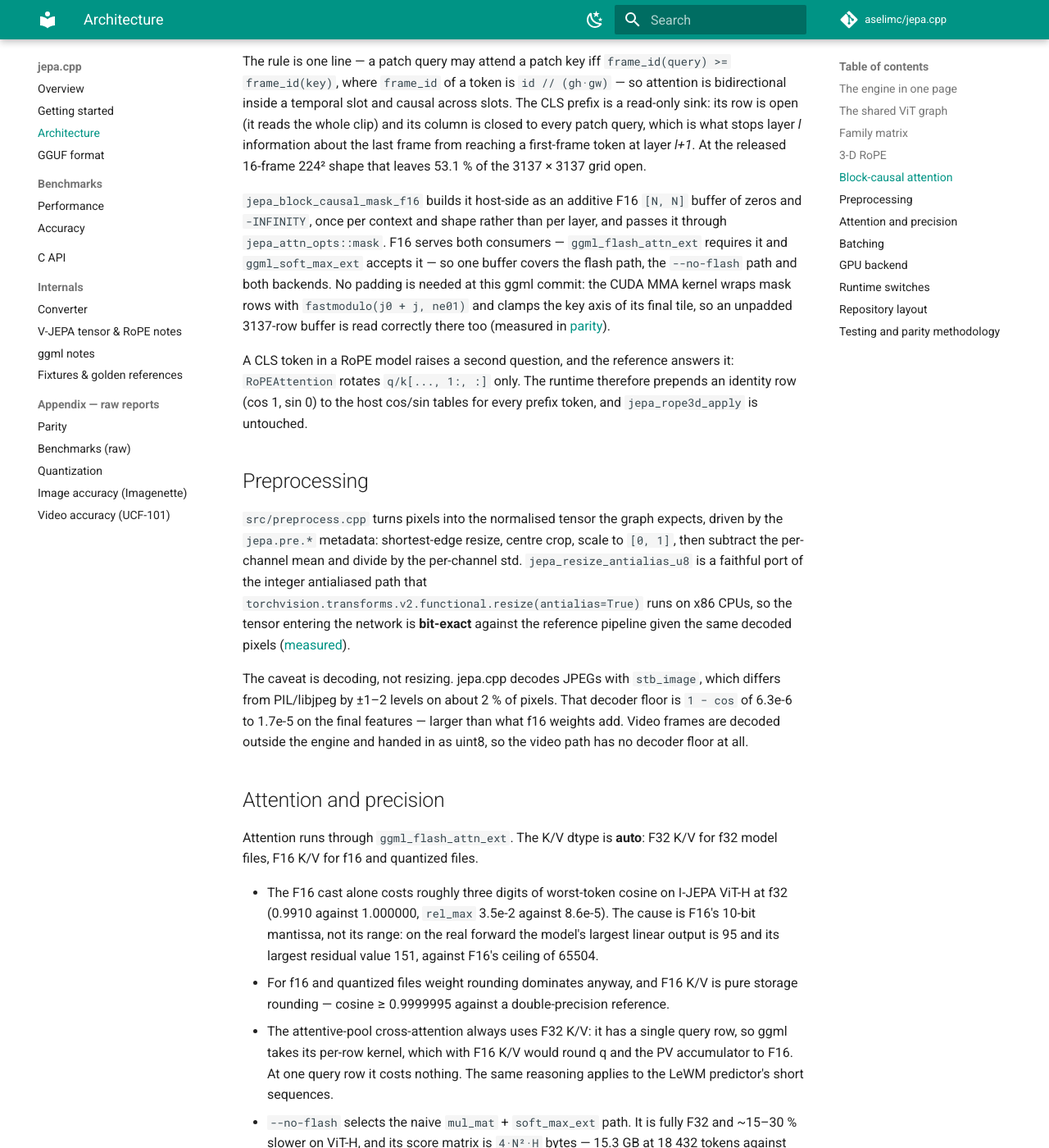
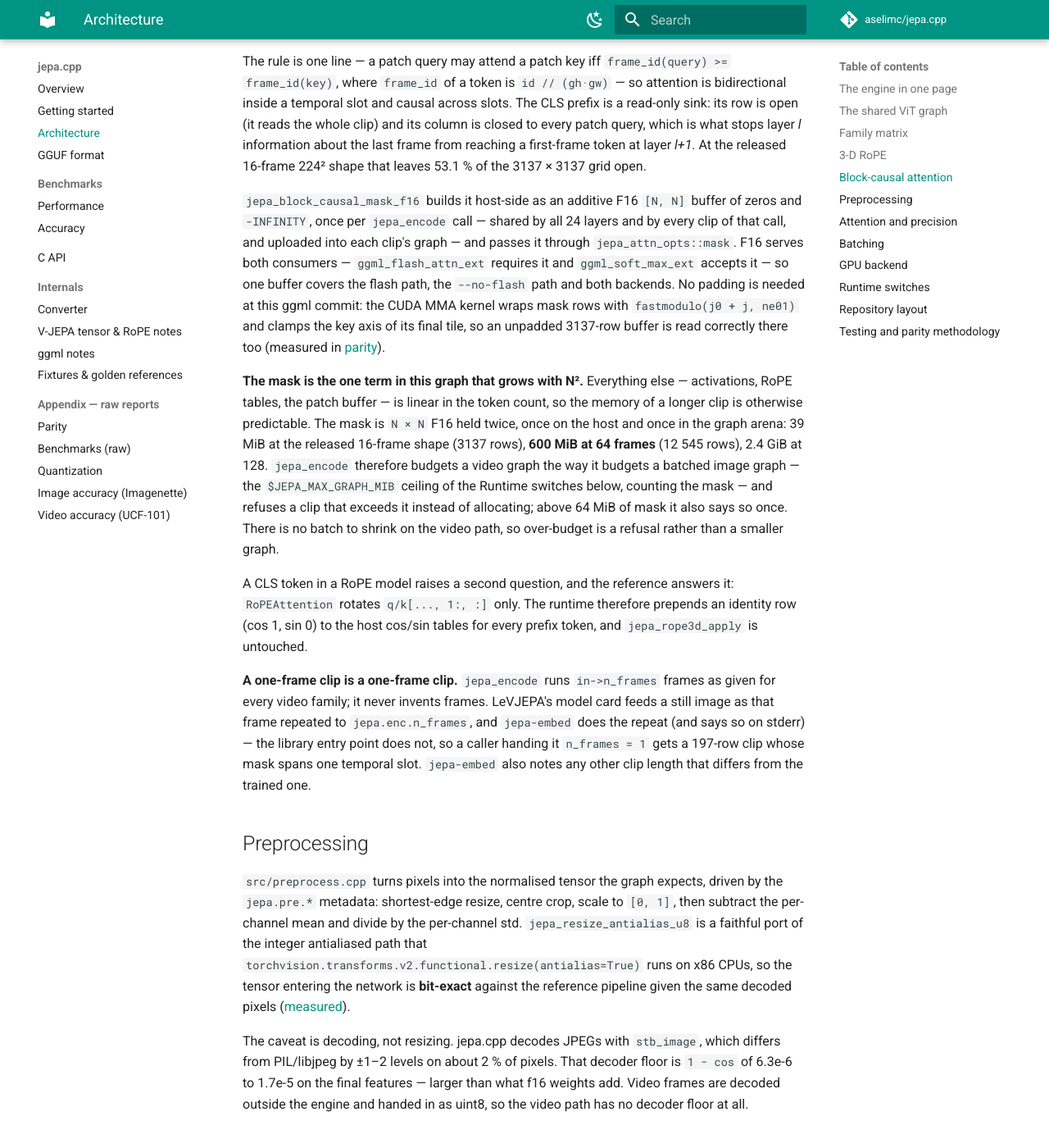
Before and after one commit to aselimc/jepa.cpp, an MkDocs documentation site: the page built from docs/architecture.md, in a window 1280 px wide and 1400 px high, scrolled down 3282 px. Shown: the whole window at 82% size. Built offline with MkDocs 1.6.1 and Material for MkDocs 9.7.7, drawn with Linux system fonts in a browser that asks for light colours; comment, search, counter and statistics services are not loaded.

Commit message:
Document the mask's quadratic term and the two baselines
The architecture page's block-causal section now states that the mask is the one
N-squared term in the video graph (39 MiB at 3137 rows, 600 MiB at 64 frames,
2.4 GiB at 128), that $JEPA_MAX_GRAPH_MIB bounds it, and that a one-frame clip
is encoded as one frame — the still-image repeat is jepa-embed's, not
jepa_encode's. The memory table of the performance page carries the same
exception next to the linear-growth claim, and getting started says where the
repeat happens.

The CPU encoder table's PyTorch column is the fixture-manifest baseline (single
-shot forwards) for every row; parity.md divides by a warm loop instead. For
LeVJEPA the two differ by 8 % — 1752 ms against 1904 ms median — so the same
f16 file reads 1.18x on one page and 1.2x on the other. The paragraph under the
table now names both rather than leaving the discrepancy unexplained.

Also: LeVJEPA in the site description, "all" downloads ~8 GB rather than ~7,
and "seven models of six families" in README to match architecture.md.

```diff
--- a/docs/architecture.md
+++ b/docs/architecture.md
@@ -112,16 +112,32 @@ frame from reaching a first-frame token at layer *l+1*. At the released 16-frame
 53.1 % of the 3137 × 3137 grid open.
 
 `jepa_block_causal_mask_f16` builds it host-side as an additive F16 `[N, N]` buffer of zeros and
-`-INFINITY`, once per context and shape rather than per layer, and passes it through
-`jepa_attn_opts::mask`. F16 serves both consumers — `ggml_flash_attn_ext` requires it and
-`ggml_soft_max_ext` accepts it — so one buffer covers the flash path, the `--no-flash` path and both
-backends. No padding is needed at this ggml commit: the CUDA MMA kernel wraps mask rows with
-`fastmodulo(j0 + j, ne01)` and clamps the key axis of its final tile, so an unpadded 3137-row buffer is
-read correctly there too (measured in [parity](parity.md#results-encoders-on-cuda0)).
+`-INFINITY`, once per `jepa_encode` call — shared by all 24 layers and by every clip of that call, and
+uploaded into each clip's graph — and passes it through `jepa_attn_opts::mask`. F16 serves both
+consumers — `ggml_flash_attn_ext` requires it and `ggml_soft_max_ext` accepts it — so one buffer covers
+the flash path, the `--no-flash` path and both backends. No padding is needed at this ggml commit: the
+CUDA MMA kernel wraps mask rows with `fastmodulo(j0 + j, ne01)` and clamps the key axis of its final
+tile, so an unpadded 3137-row buffer is read correctly there too (measured in
+[parity](parity.md#results-encoders-on-cuda0)).
+
+**The mask is the one term in this graph that grows with N².** Everything else — activations, RoPE
+tables, the patch buffer — is linear in the token count, so the memory of a longer clip is otherwise
+predictable. The mask is `N × N` F16 held twice, once on the host and once in the graph arena: 39 MiB
+at the released 16-frame shape (3137 rows), **600 MiB at 64 frames** (12 545 rows), 2.4 GiB at 128.
+`jepa_encode` therefore budgets a video graph the way it budgets a batched image graph — the
+`$JEPA_MAX_GRAPH_MIB` ceiling of the Runtime switches below, counting the mask — and refuses a clip
+that exceeds it instead of allocating; above 64 MiB of mask it also says so once. There is no batch to
+shrink on the video path, so over-budget is a refusal rather than a smaller graph.
 
 A CLS token in a RoPE model raises a second question, and the reference answers it: `RoPEAttention`
 rotates `q/k[..., 1:, :]` only. The runtime therefore prepends an identity row (cos 1, sin 0) to the
 host cos/sin tables for every prefix token, and `jepa_rope3d_apply` is untouched.
+
+**A one-frame clip is a one-frame clip.** `jepa_encode` runs `in->n_frames` frames as given for every
+video family; it never invents frames. LeVJEPA's model card feeds a still image as that frame repeated
+to `jepa.enc.n_frames`, and `jepa-embed` does the repeat (and says so on stderr) — the library entry
+point does not, so a caller handing it `n_frames = 1` gets a 197-row clip whose mask spans one temporal
+slot. `jepa-embed` also notes any other clip length that differs from the trained one.
 
 ## Preprocessing
 
--- a/mkdocs.yml
+++ b/mkdocs.yml
@@ -1,5 +1,5 @@
 site_name: jepa.cpp
-site_description: CPU inference for the JEPA family (I-JEPA, V-JEPA 2 / 2.1, LeJEPA, LeWorldModel) in plain C/C++ on ggml
+site_description: CPU inference for the JEPA family (I-JEPA, V-JEPA 2 / 2.1, LeJEPA, LeVJEPA, LeWorldModel) in plain C/C++ on ggml
 site_url: https://aselimc.github.io/jepa.cpp/
 repo_url: https://github.com/aselimc/jepa.cpp
 repo_name: aselimc/jepa.cpp
```
Also changed, not shown: README.md (+2 -2 lines), docs/api.md (+5 -0 lines), docs/getting-started.md (+3 -1 lines), docs/performance.md (+12 -1 lines).
